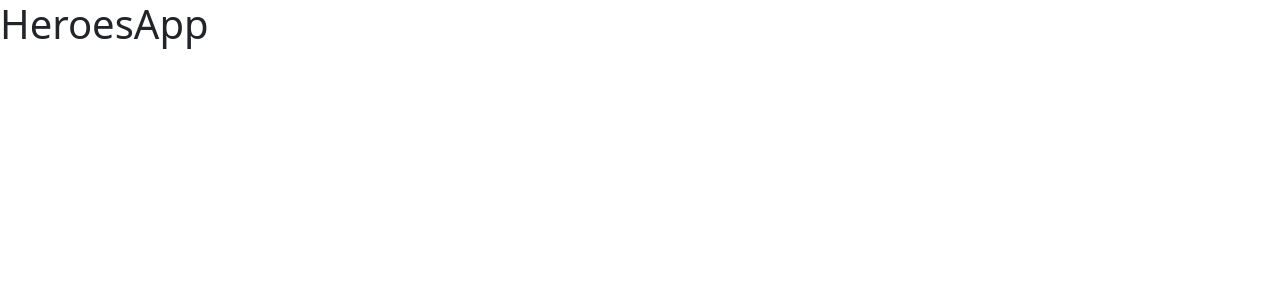
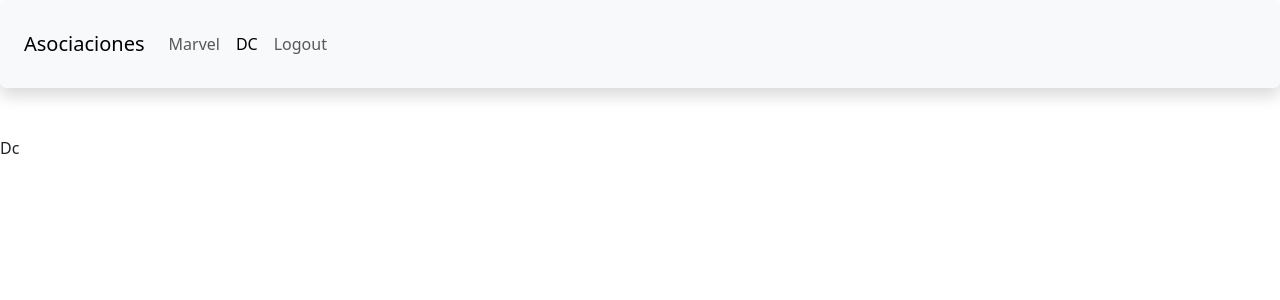
Before and after one commit to iLuisOlivares/Heroes-DC-MARVEL, a React (Vite) app: page /dc in a window 1280 px wide. Shown: the top 300 px of the page. Built offline with nearby package versions, Linux system fonts and the light colour scheme.

Commit message:
🟩 Navbar

```diff
--- a/package.json
+++ b/package.json
@@ -10,7 +10,8 @@
   },
   "dependencies": {
     "react": "^18.2.0",
-    "react-dom": "^18.2.0"
+    "react-dom": "^18.2.0",
+    "react-router-dom": "^6.10.0"
   },
   "devDependencies": {
     "@types/react": "^18.0.28",
--- a/src/HeroesApp.jsx
+++ b/src/HeroesApp.jsx
@@ -1,6 +1,13 @@
+import { AppRouter } from "./router/AppRouter"
+import { Navbar } from "./UI/Components/NavBar"
+
 
 export const HeroesApp = () => {
     return (
-        <h1>HeroesApp</h1>
+        <>
+            <Navbar></Navbar>
+            <AppRouter></AppRouter>
+
+        </>
     )
 }
--- /dev/null
+++ b/src/UI/Components/NavBar.jsx
@@ -0,0 +1,46 @@
+import { Link, NavLink } from 'react-router-dom';
+
+
+export const Navbar = () => {
+    return (
+        <nav className="navbar navbar-expand-sm  p-4 navbar-white bg-white shadow p-3 mb-5 bg-body-tertiary rounded"  >
+
+            <Link
+                className="navbar-brand"
+                to="/"
+            >
+                Asociaciones
+            </Link>
+
+            <div className="navbar-collapse">
+                <div className="navbar-nav">
+
+                    <NavLink
+                        className="nav-item nav-link"
+                        to="/marvel"
+                    >
+                        Marvel
+                    </NavLink>
+
+                    <NavLink
+                        className="nav-item nav-link"
+                        to="/dc"
+                    >
+                        DC
+                    </NavLink>
+                </div>
+            </div>
+
+            <div className="navbar-collapse collapse w-100 order-3 dual-collapse2">
+                <ul className="navbar-nav ml-auto">
+                    <NavLink
+                        className="nav-item nav-link"
+                        to="/login"
+                    >
+                        Logout
+                    </NavLink>
+                </ul>
+            </div>
+        </nav >
+    )
+}
--- /dev/null
+++ b/src/heroes/pages/Dc.jsx
@@ -0,0 +1,6 @@
+
+export const Dc = () => {
+    return (
+        <div>Dc</div>
+    )
+}
--- /dev/null
+++ b/src/heroes/pages/Marvel.jsx
@@ -0,0 +1,6 @@
+
+export const Marvel = () => {
+    return (
+        <div>Marvel</div>
+    )
+}
--- a/src/main.jsx
+++ b/src/main.jsx
@@ -1,9 +1,14 @@
 import React from 'react'
 import ReactDOM from 'react-dom/client'
+import { BrowserRouter } from "react-router-dom"
+
 import { HeroesApp } from './HeroesApp'
+import './styles.css';
 
 ReactDOM.createRoot(document.getElementById('root')).render(
   <React.StrictMode>
-    <HeroesApp />
+    <BrowserRouter>
+      <HeroesApp />
+    </BrowserRouter>
   </React.StrictMode>,
 )
--- /dev/null
+++ b/src/pages/Home.jsx
@@ -0,0 +1,6 @@
+
+export const Home = () => {
+    return (
+        <div>main</div>
+    )
+}
--- /dev/null
+++ b/src/pages/Login.jsx
@@ -0,0 +1,6 @@
+
+export const Login = () => {
+    return (
+        <div>Login</div>
+    )
+}
--- /dev/null
+++ b/src/router/AppRouter.jsx
@@ -0,0 +1,24 @@
+import { Navigate, Route, Routes } from "react-router-dom"
+import { Dc } from "../heroes/pages/Dc"
+import { Marvel } from "../heroes/pages/Marvel"
+
+import { Home } from "../pages/Home"
+import { Login } from "../pages/Login"
+
+export const AppRouter = () => {
+    return (
+        <>
+            <Routes>
+                <Route path="/home" Component={Home}></Route>
+                <Route path="/dc" Component={Dc}></Route>
+                <Route path="/marvel" Component={Marvel}></Route>
+                <Route path="/login" Component={Login} />
+
+
+                <Route path="/*" element={<Navigate to={"/home"} />} />
+
+
+            </Routes>
+        </>
+    )
+}
```
Also changed, not shown: src/style.css (deleted), src/styles.css (added), 1 other file (tests, documents, lock files or other folders).
